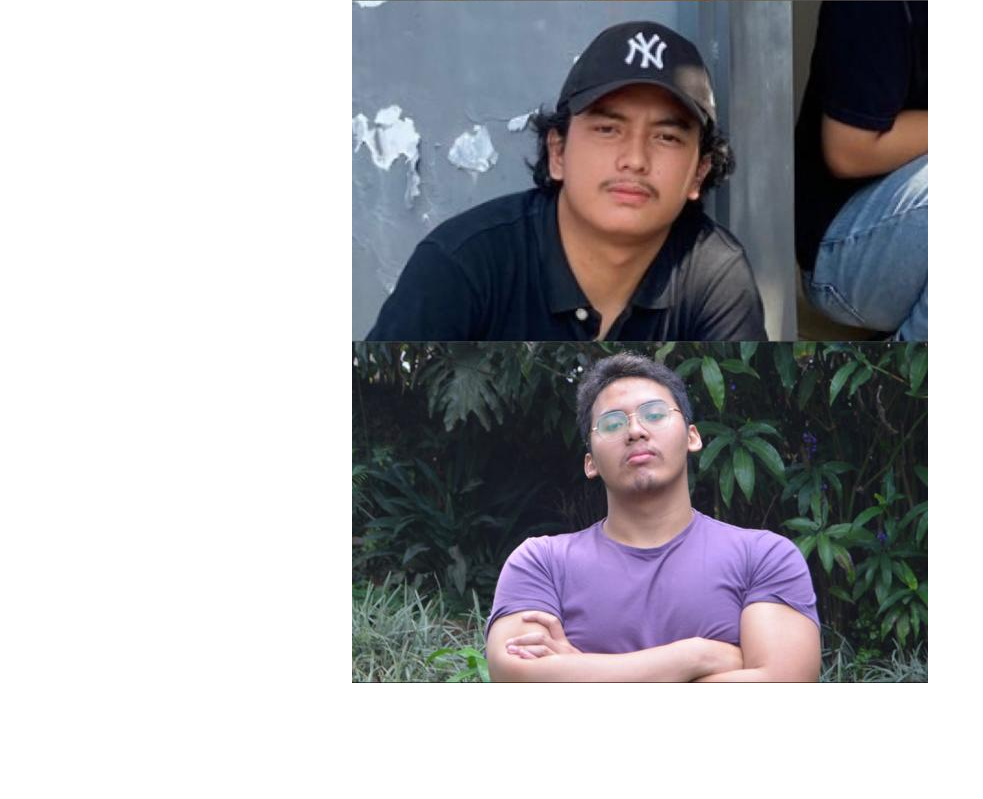
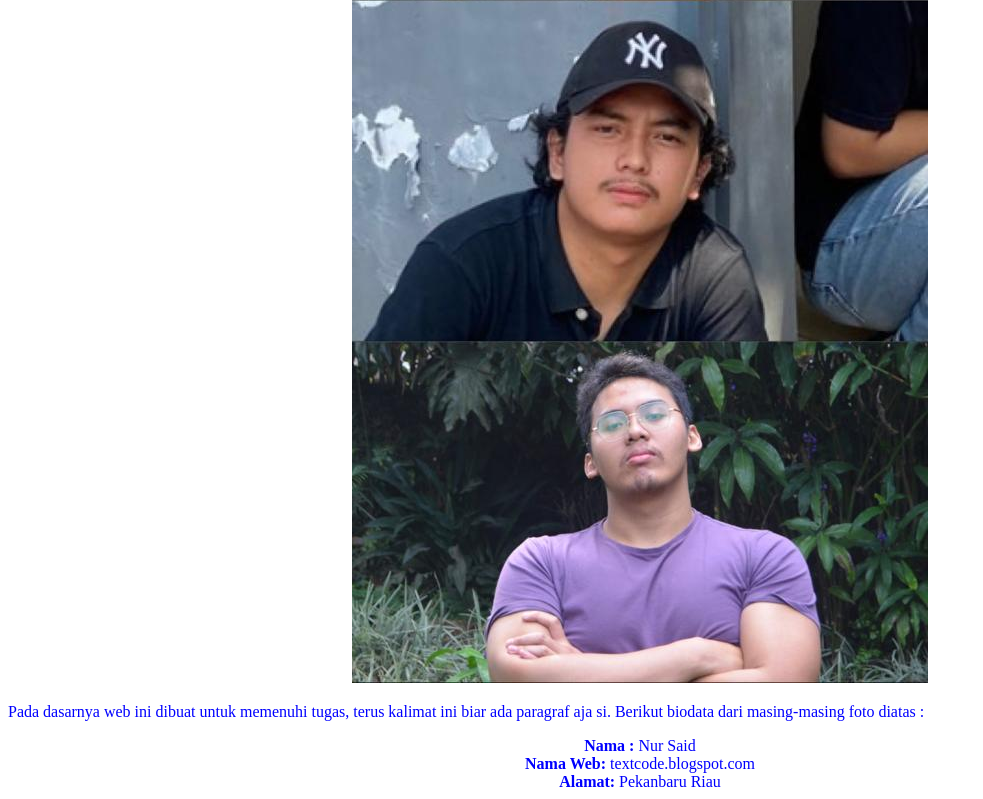
Before and after one commit to mahakiim/TugasMBC-3, a plain HTML site: page Tugas3.html in a window 1280 px wide. Shown: the part 526-1325 px from the top of the page, without its empty margins (0-983 px from the left). Before the commit the page ends 1221 px from the top, so only its background shows below. Drawn offline with Linux system fonts and the light colour scheme.

Commit message:
Merevisi sedikit dengan menambahkan paragraf (testing)

```diff
--- a/Tugas3.html
+++ b/Tugas3.html
@@ -11,5 +11,11 @@
     <h1>Halo Selamat Datang!!!</h1>
     <h2>Perkenalkan kami dari Kelompok 1 GIS</h2>
     <img src="Gambar TugasMBC-3.jpeg" alt="Belum ada gambarnya mas">
+
+<p>
+    <p>Pada dasarnya web ini dibuat untuk memenuhi tugas, terus kalimat ini biar ada paragraf aja si. Berikut biodata dari masing-masing foto diatas : </p>
+    <b>Nama :</b> Nur Said <br>
+    <b>Nama Web:</b> textcode.blogspot.com<br>
+    <b>Alamat:</b> Pekanbaru Riau
 </body>
 </html>
--- a/testingstyle.css
+++ b/testingstyle.css
@@ -1,4 +1,13 @@
 body{
     text-align: center;
-    color: brown;
+    color: blue;
 }
+
+p{
+    text-align: justify;
+
+}
+
+b{
+    text-align: justify;
+}
```
